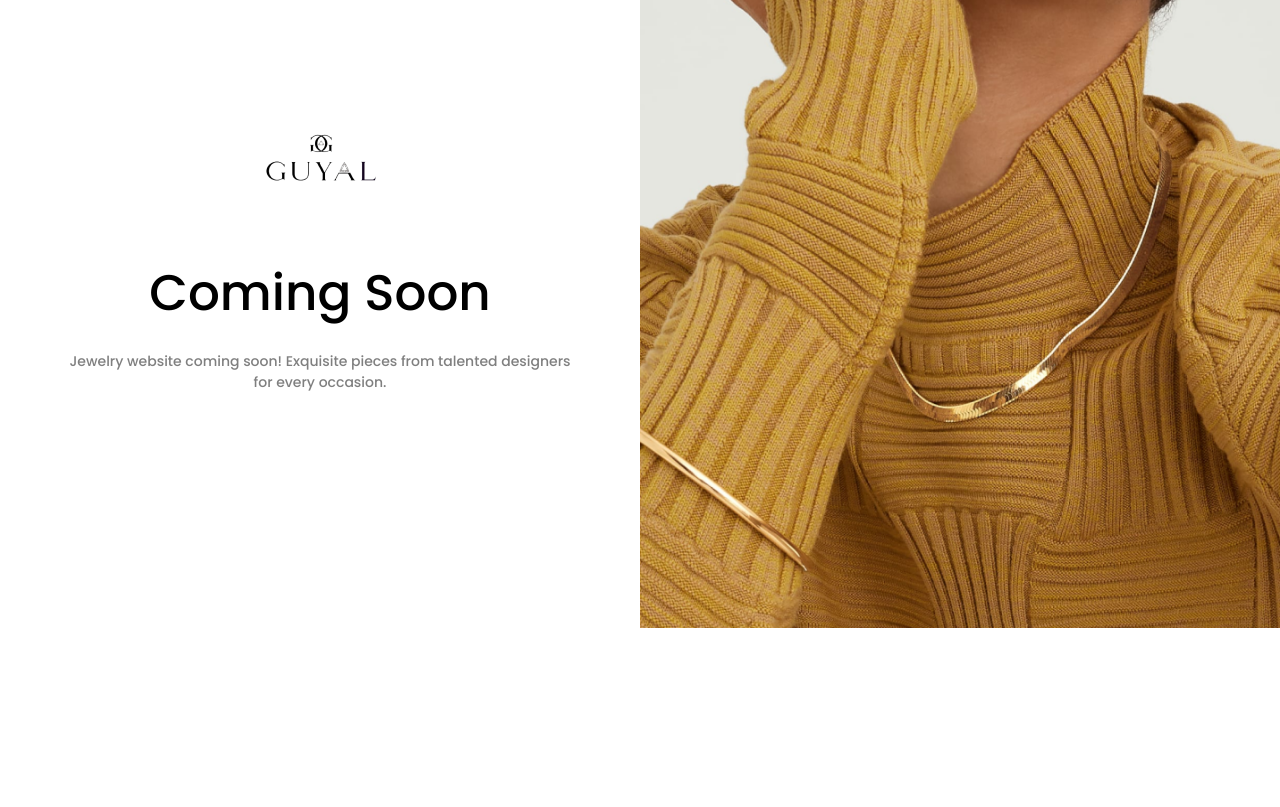
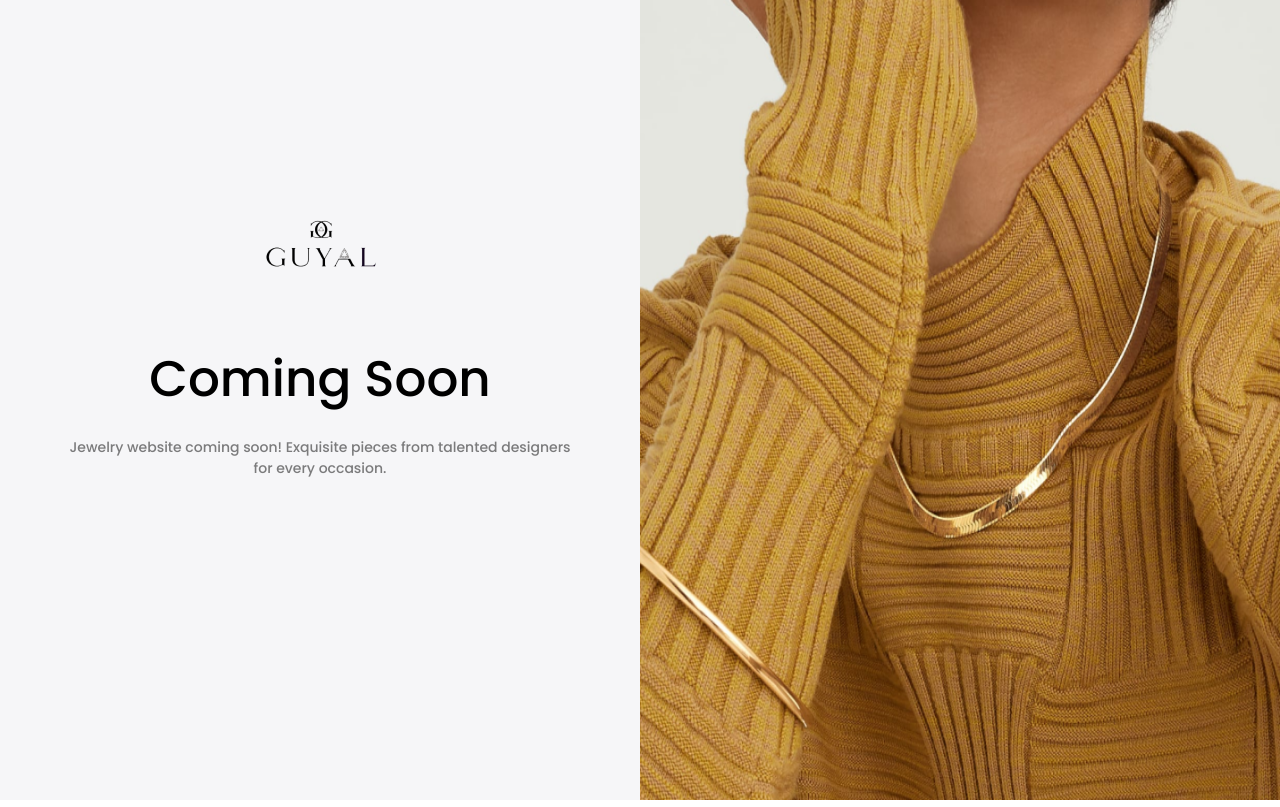
Before and after one commit to rajantiwari-tmpl/guyal-comingsoon, a plain HTML site: page index.html in a window 1280 px wide. Drawn offline with Linux system fonts and the light colour scheme.

Commit message:
css fixes

```diff
--- a/style.css
+++ b/style.css
@@ -8,6 +8,7 @@
 .container{
     display: grid;
     grid-template-columns: repeat(2, 1fr);
+    height: 100vh;
 }
 .container .leftside{
     width: 100%;
@@ -15,6 +16,7 @@
     display: flex;
     align-items: center;
     justify-content: center;
+    background-color: #F6F6F8;
 }
 .container .leftside .content{
     text-align: center;
```
